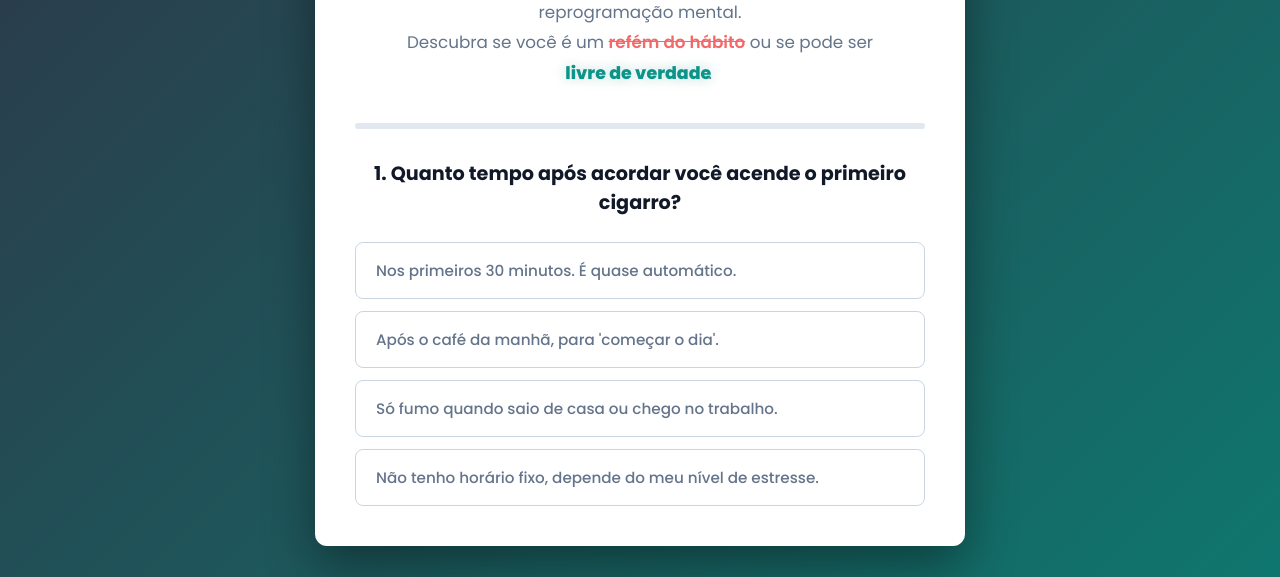
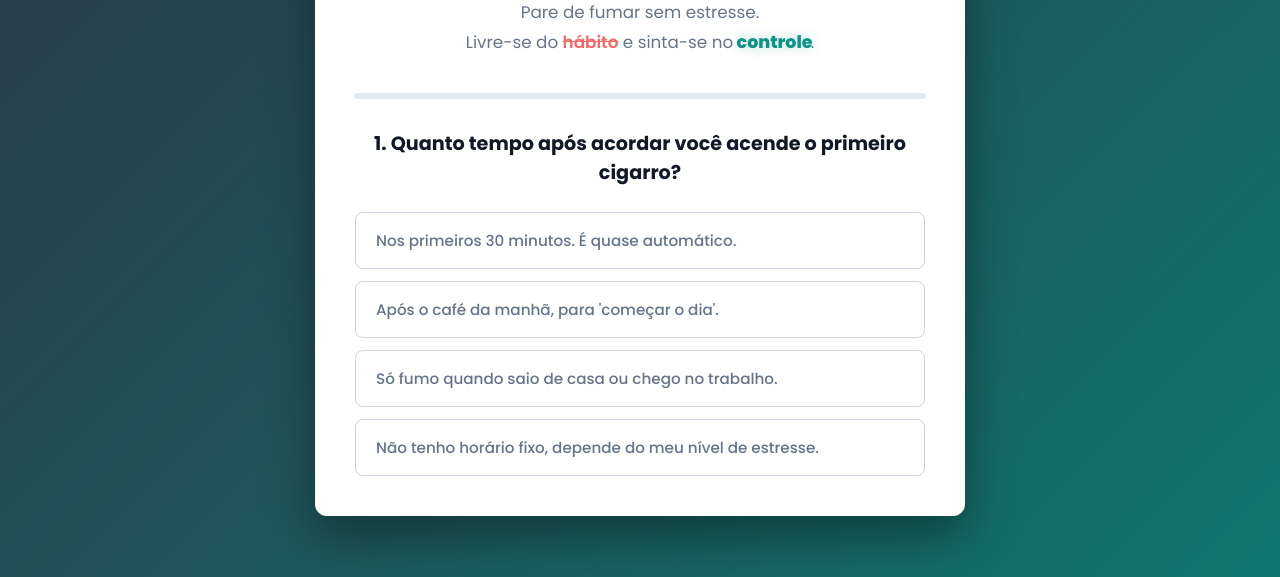
Before and after one commit to anakarolinaiclube-ux/metodorespiraqz, a plain HTML site: page index.html.html in a window 1280 px wide. Shown: the part 223-800 px from the top of the page. Drawn offline with Linux system fonts and the light colour scheme; a web font is replaced by a local one.

Commit message:
Update index.html.html

```diff
--- a/index.html.html
+++ b/index.html.html
@@ -336,8 +336,8 @@
             <h1>Você controla o cigarro ou ele controla você?</h1>
 
             <p class="intro">
-                Parar de fumar não é apenas sobre "ter força de vontade". É sobre reprogramação mental.<br>
-                Descubra se você é um <span class="word-despair">refém do hábito</span> ou se pode ser <span class="word-power">livre de verdade</span>.
+                Pare de fumar sem estresse.<br>
+                Livre-se do <span class="word-despair">hábito</span> e sinta-se no <span class="word-power">controle</span>.
             </p>
 
             <div class="progress-container">
```
